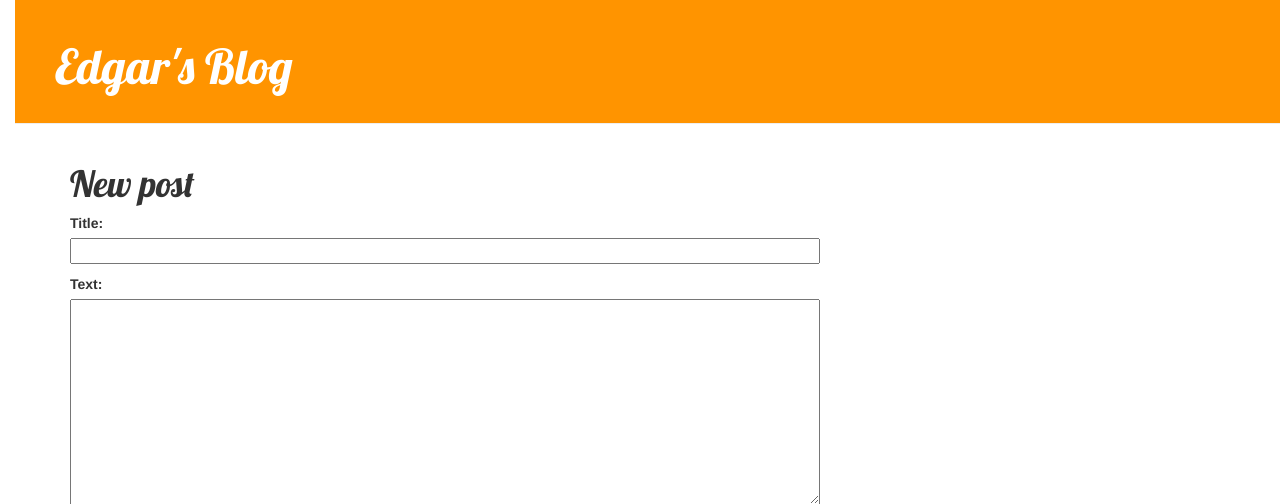
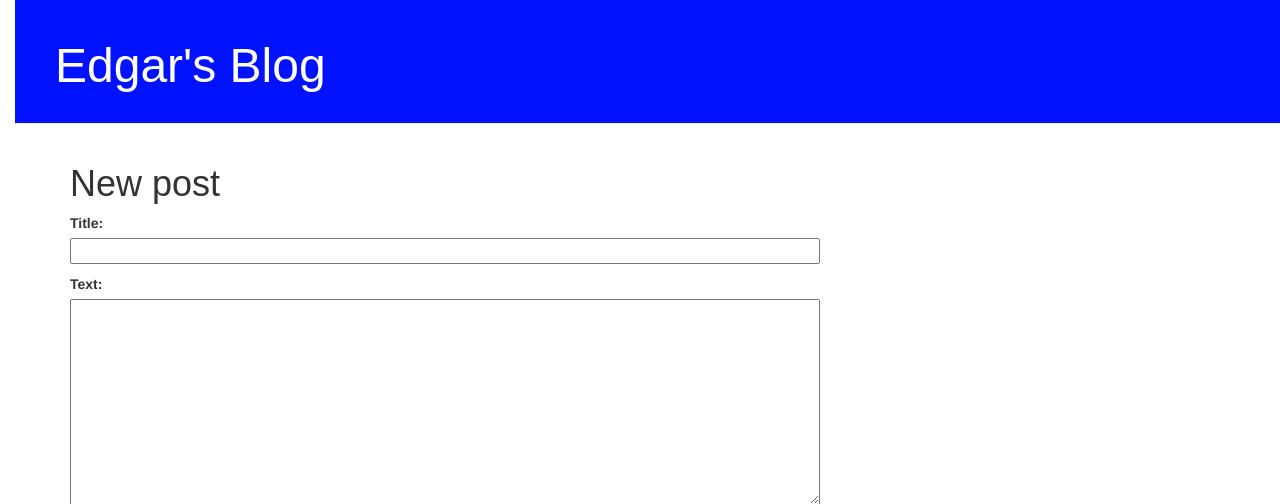
Before and after one commit to EdgarHSalinas/my-first-blog, a Django app: page /post/new/ in a window 1280 px wide. Shown: the top 504 px of the page. Run offline with Django 3.2, Linux system fonts and the light colour scheme; some libraries are stand-ins or nearby versions.

Commit message:
Changes to CSS font color.

```diff
--- a/blog/static/css/blog.css
+++ b/blog/static/css/blog.css
@@ -1,6 +1,6 @@
 h1 a {
-    color: #FCA205;
-    font-family: 'Lobster';
+    color: #ff0000;
+    font-family: 'Arial';
 }
 
 body {
@@ -8,7 +8,7 @@ body {
 }
 
 .page-header {
-    background-color: #ff9400;
+    background-color: #0012ff;
     margin-top: 0;
     padding: 20px 20px 20px 40px;
 }
@@ -24,7 +24,7 @@ body {
 }
 
 h1, h2, h3, h4 {
-    font-family: 'Lobster', cursive;
+    font-family: 'Arial';
 }
 
 .date {
```
